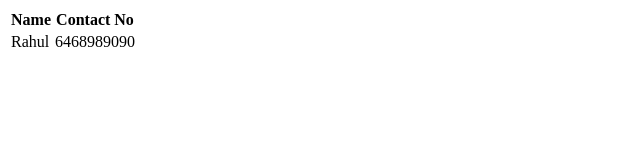
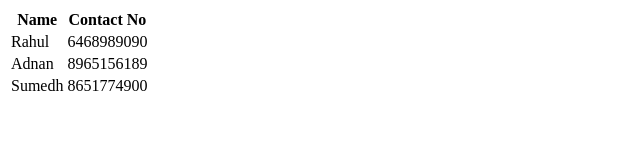
Before and after one commit to Am271/phone-book, a plain HTML site: page index.html in a window 1280 px wide. Shown: the whole page, without its empty margins (0-640 px from the left). Drawn offline with Linux system fonts and the light colour scheme.

Commit message:
Added two entries

```diff
--- a/index.html
+++ b/index.html
@@ -15,6 +15,14 @@
 			<td>Rahul</td>
 			<td>6468989090</td>
 		</tr>
+		<tr>
+			<td>Adnan</td>
+			<td>8965156189</td>
+		</tr>
+		<tr>
+			<td>Sumedh</td>
+			<td>8651774900</td>
+		</tr>
 	</table>
 </body>
 </html>
```
